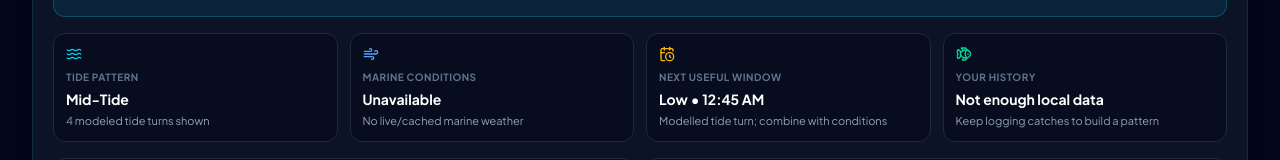
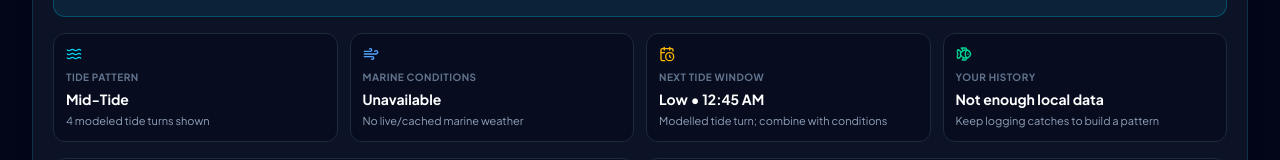
Before and after one commit to syedzayn296-ops/Fishing---logbook, a React (Vite) app: page / in a window 1280 px wide. Shown: the part 1464-1624 px from the top of the page. Built offline with nearby package versions, Linux system fonts and the light colour scheme; no server answers.

Commit message:
Tighten planner window wording

```diff
--- a/src/components/FishingPlanner.tsx
+++ b/src/components/FishingPlanner.tsx
@@ -110,7 +110,7 @@ export const FishingPlanner: React.FC<FishingPlannerProps> = ({
         </div>
         <div className="rounded-xl border border-slate-800 bg-slate-950/50 p-3">
           <CalendarClock className="mb-2 h-4 w-4 text-amber-400" />
-          <div className="text-[10px] font-bold uppercase tracking-wider text-slate-500">Next useful window</div>
+          <div className="text-[10px] font-bold uppercase tracking-wider text-slate-500">Next tide window</div>
           <div className="mt-1 text-sm font-bold text-white">{upcomingTides[0] ? `${upcomingTides[0].type === 'high' ? 'High' : 'Low'} • ${formatTime(upcomingTides[0].time)}` : '—'}</div>
           <div className="mt-1 text-[11px] text-slate-400">Modelled tide turn; combine with conditions</div>
         </div>
```
